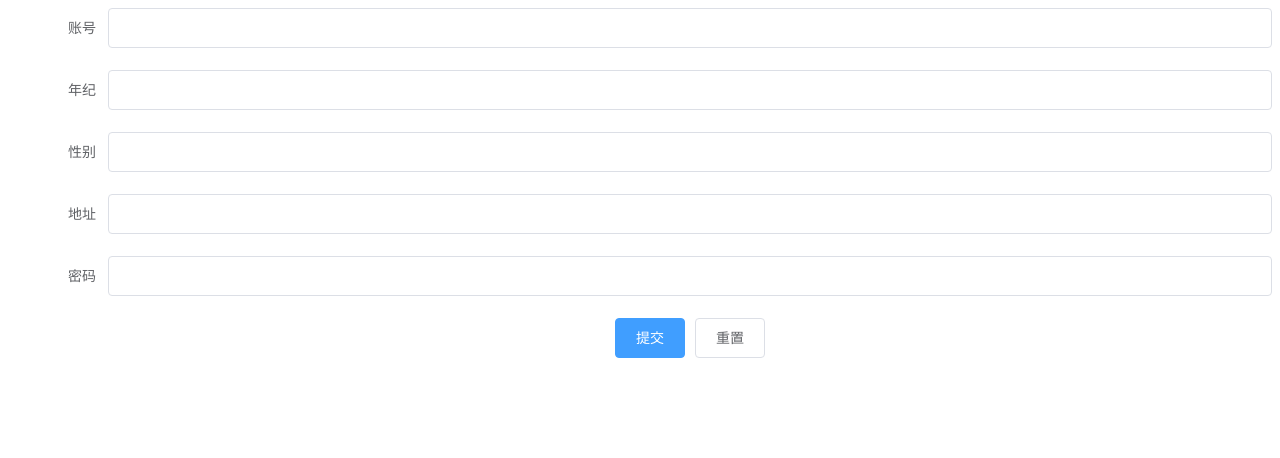
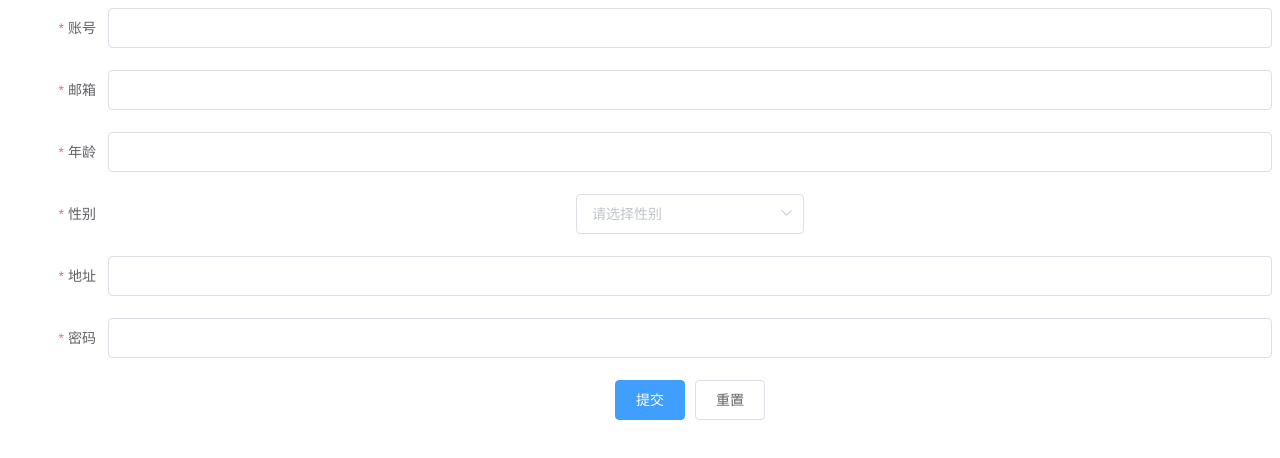
Before and after one commit to Nicolas-shanpao/wechat-client-WEB, a Vue app: page /#/signup in a window 1280 px wide. Shown: the top 458 px of the page. Built offline with nearby package versions, Linux system fonts and the light colour scheme; a small style sheet from the web is missing; what vue-fullscreen would draw is missing.

Commit message:
重新定义user结构

```diff
--- a/src/api/api.js
+++ b/src/api/api.js
@@ -5,5 +5,5 @@ export default {
   login: "/findUser", // 登录
   signup: "/addUser", // 新增用户
   userList: "/userList", // 新增用户
-  javaAPI: "/javaAPI", // 新增用户
+  javaAPI: "/javaAPI", // java接口
 };
--- a/src/plugins/axios.js
+++ b/src/plugins/axios.js
@@ -37,7 +37,7 @@ _axios.interceptors.response.use(
     if (res.code !== 200) {
       Message({
         message: res.message || 'Error',
-        type: 'error',
+        type: res.type,
         duration: 5 * 1000
       })
 
--- a/src/views/login/login.vue
+++ b/src/views/login/login.vue
@@ -18,7 +18,7 @@
 <script>
 
   export default {
-    name: 'Home',
+    name: 'login',
     components: {},
     data() {
       return {
--- a/src/views/login/signup.vue
+++ b/src/views/login/signup.vue
@@ -1,19 +1,25 @@
 <template>
   <div class="home">
-    <el-form :model="ruleForm" status-icon ref="ruleForm" label-width="100px" class="demo-ruleForm">
+    <el-form :model="ruleForm" :rules="rules" status-icon ref="ruleForm" label-width="100px" class="demo-ruleForm">
       <el-form-item label="账号" prop="username">
         <el-input v-model="ruleForm.username" autocomplete="off"></el-input>
       </el-form-item>
-      <el-form-item label="年纪" prop="age">
+      <el-form-item label="邮箱" prop="username">
+        <el-input v-model="ruleForm.email" autocomplete="off"></el-input>
+      </el-form-item>
+      <el-form-item label="年龄" prop="age">
         <el-input v-model="ruleForm.age" autocomplete="off"></el-input>
       </el-form-item>
       <el-form-item label="性别" prop="sex">
-        <el-input v-model="ruleForm.sex" autocomplete="off"></el-input>
+        <el-select v-model="ruleForm.sex" placeholder="请选择性别">
+          <el-option label="男" value="0"></el-option>
+          <el-option label="女" value="1"></el-option>
+        </el-select>
       </el-form-item>
       <el-form-item label="地址" prop="address">
         <el-input v-model="ruleForm.address" autocomplete="off"></el-input>
       </el-form-item>
-      <el-form-item label="密码" prop="checkPass">
+      <el-form-item label="密码" prop="password">
         <el-input type="password" v-model="ruleForm.password" autocomplete="off"></el-input>
       </el-form-item>
       <el-form-item>
@@ -27,18 +33,45 @@
 <script>
 
   export default {
-    name: 'Home',
+    name: 'signup',
     components: {},
     data() {
       return {
         ruleForm: {
           username: '',
+          email: '',
+          phone: '',
           age: '',
           sex: '',
           address: '',
           password: '',
+        },
+        rules: {
+          username: [
+            {required: true, message: '请输入用户名', trigger: 'blur'},
+            {min: 5, max: 12, message: '长度在 5 到 12 个字符', trigger: 'blur'}
+          ],
+          email: [
+            {required: true, message: '请输入邮箱', trigger: 'blur'}
+          ],
+          phone: [
+            {required: true, message: '请输入手机号', trigger: 'change'}
+          ],
+          age: [
+            {type: 'number', required: true, message: '请输入年龄', trigger: 'change'}
+          ],
+          sex: [
+            {required: true, message: '请选择性别', trigger: 'change'}
+          ],
+          address: [
+            {required: true, message: '请选择活动资源', trigger: 'change'}
+          ],
+          password: [
+            {required: true, message: '请输入密码', trigger: 'blur'},
+            {min: 5, max: 12, message: '长度在 5 到 12 个字符', trigger: 'blur'}
+          ]
         }
-      };
+      }
     },
     methods: {
       submitForm(formName) {
```
